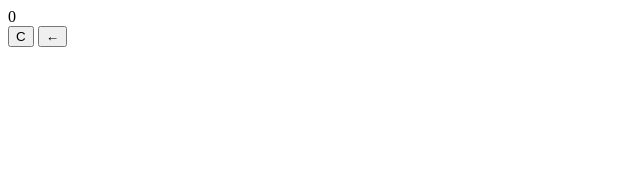
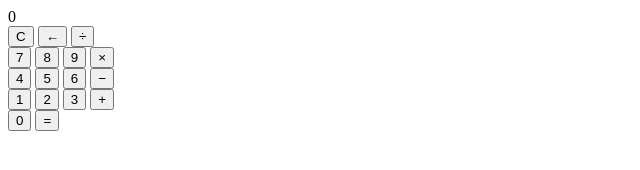
Before and after one commit to all4nitrous/calculator-project, a plain HTML site: page index.html in a window 1280 px wide. Shown: the whole page, without its empty margins (0-640 px from the left). Drawn offline with Linux system fonts and the light colour scheme.

Commit message:
Html portion done

```diff
--- a/index.html
+++ b/index.html
@@ -22,10 +22,68 @@
             <button class="calc-button">
                 &larr;
             </button>
+            <button class="calc-button">
+                &divide;
+            </button>
         </div>
+
+        <div class="calc-button-row">
+            <button class="calc-button">
+                7
+            </button>
+            <button class="calc-button">
+                8
+            </button>
+            <button class="calc-button">
+                9
+            </button>
+            <button class="calc-button">
+                &times;
+            </button>
+        </div>
+
+        <div class="calc-button-row">
+            <button class="calc-button">
+                4
+            </button>
+            <button class="calc-button">
+                5
+            </button>
+            <button class="calc-button">
+                6
+            </button>
+            <button class="calc-button">
+                &minus;
+            </button>
+        </div>
+
+        <div class="calc-button-row">
+            <button class="calc-button">
+                1
+            </button>
+            <button class="calc-button">
+                2
+            </button>
+            <button class="calc-button">
+                3
+            </button>
+            <button class="calc-button">
+                &plus;
+            </button>
+        </div>
+
+        <div class="calc-button-row">
+            <button class="calc-button triple">
+                0
+            </button>
+            <button class="calc-button">
+                &equals;
+            </button>
+        </div>
+
     </section>
 
-    </div>
+</div>
 
 
 
```
